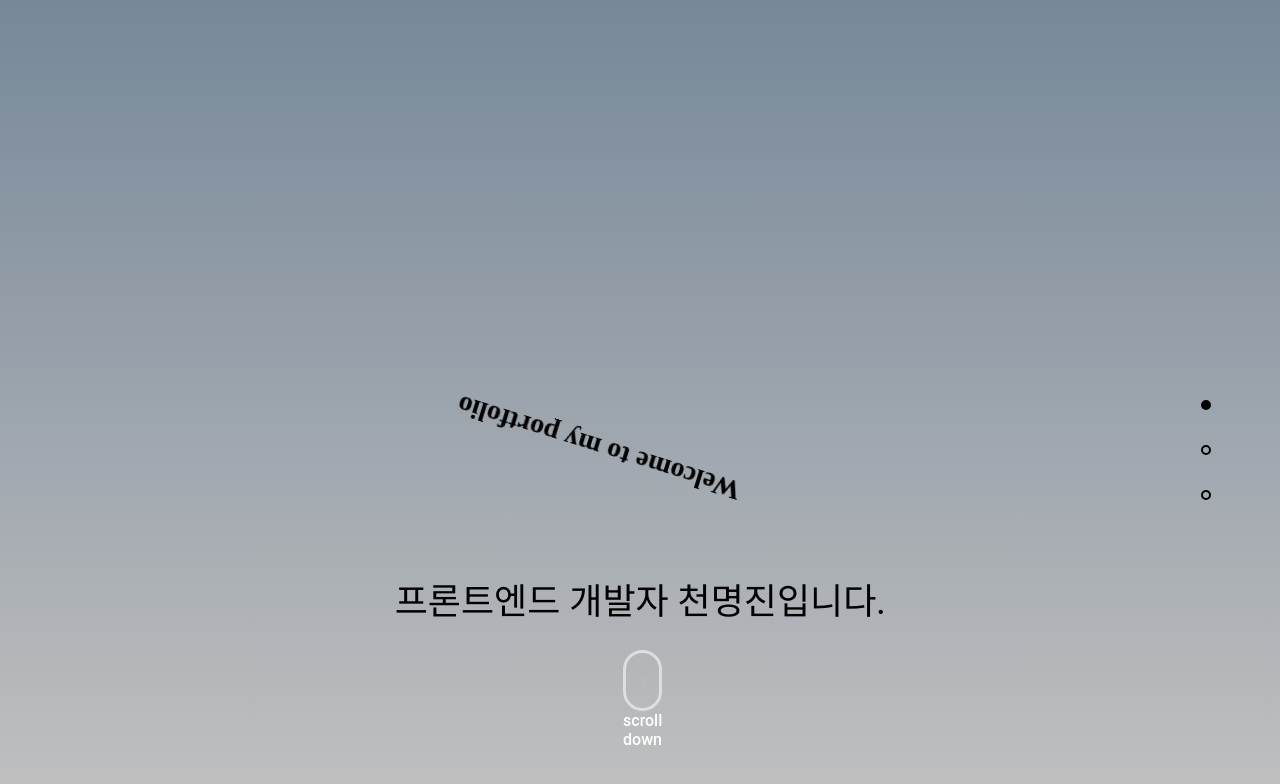
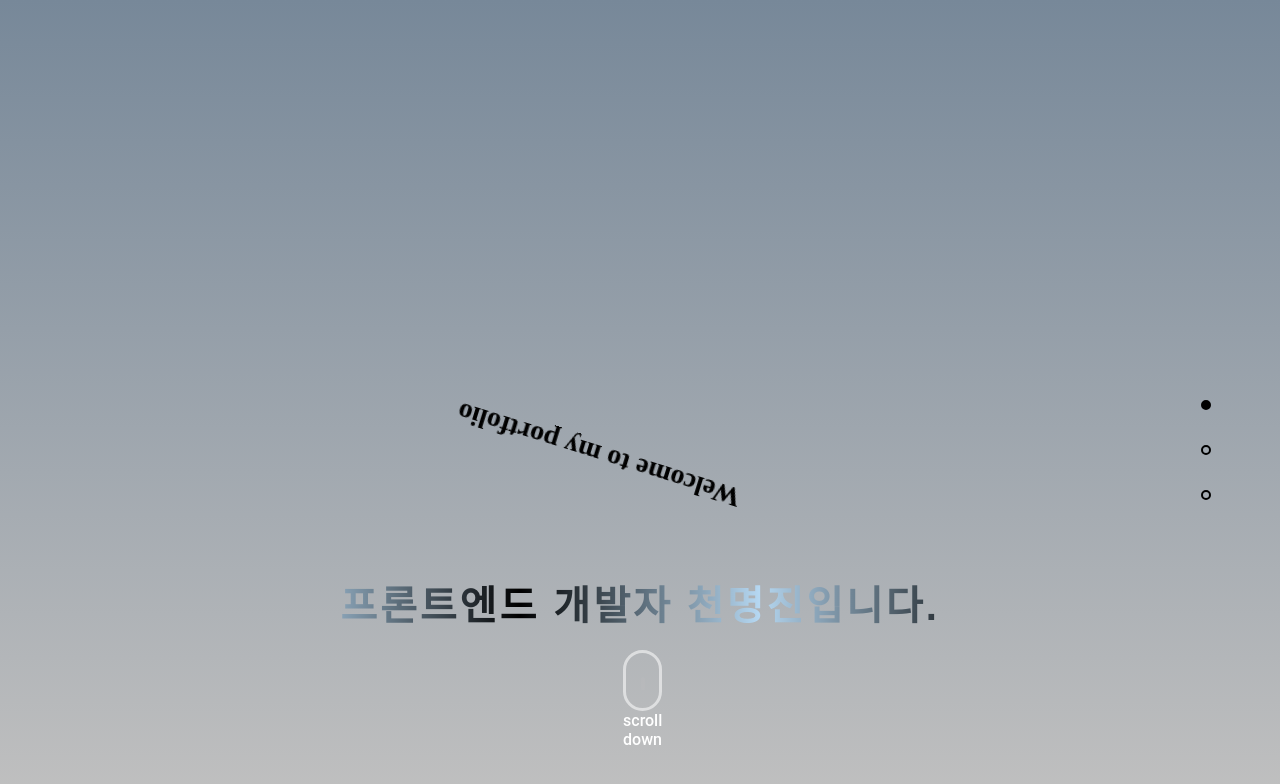
Before and after one commit to 1000mj/fullPage_portfolio, a React (Create React App) app: page / in a window 1280 px wide. Shown: the top 784 px of the page. Built offline with nearby package versions, Linux system fonts and the light colour scheme; a web font is replaced by a local one.

Commit message:
글씨 동적으로  예쁘게

```diff
--- a/src/App.css
+++ b/src/App.css
@@ -39,6 +39,28 @@ div {
     font-size: calc(20px + 2vmin);
     color: black;
     font-family: 'neurimboGothicRegular';
+}
+.Main-header h1 {
+    color: white;
+    font-weight: bold;
+    position: relative;
+    bottom: 0;
+    font-family: sans-serif;
+    letter-spacing: 3px;
+    background: linear-gradient(90deg, #b6d8f2, black, #b6d8f2);
+    animation: animate 20s linear infinite;
+    background-size: 80%;
+    -webkit-background-clip: text;
+    -webkit-text-fill-color: transparent;
+}
+@keyframes animate {
+    from {
+        background-position: -1000%;
+    }
+
+    to {
+        background-position: 1000%;
+    }
 }
 
 .Main-spin {
--- a/src/App.js
+++ b/src/App.js
@@ -95,7 +95,7 @@ function App() {
                     <div className="Main">
                         <header className="Main-header">
                             <div className="Main-spin">Welcome to my portfolio</div>
-                            <p>프론트엔드 개발자 천명진입니다.</p>
+                            <h1>프론트엔드 개발자 천명진입니다.</h1>
                         </header>
                     </div>
                 </div>
```
